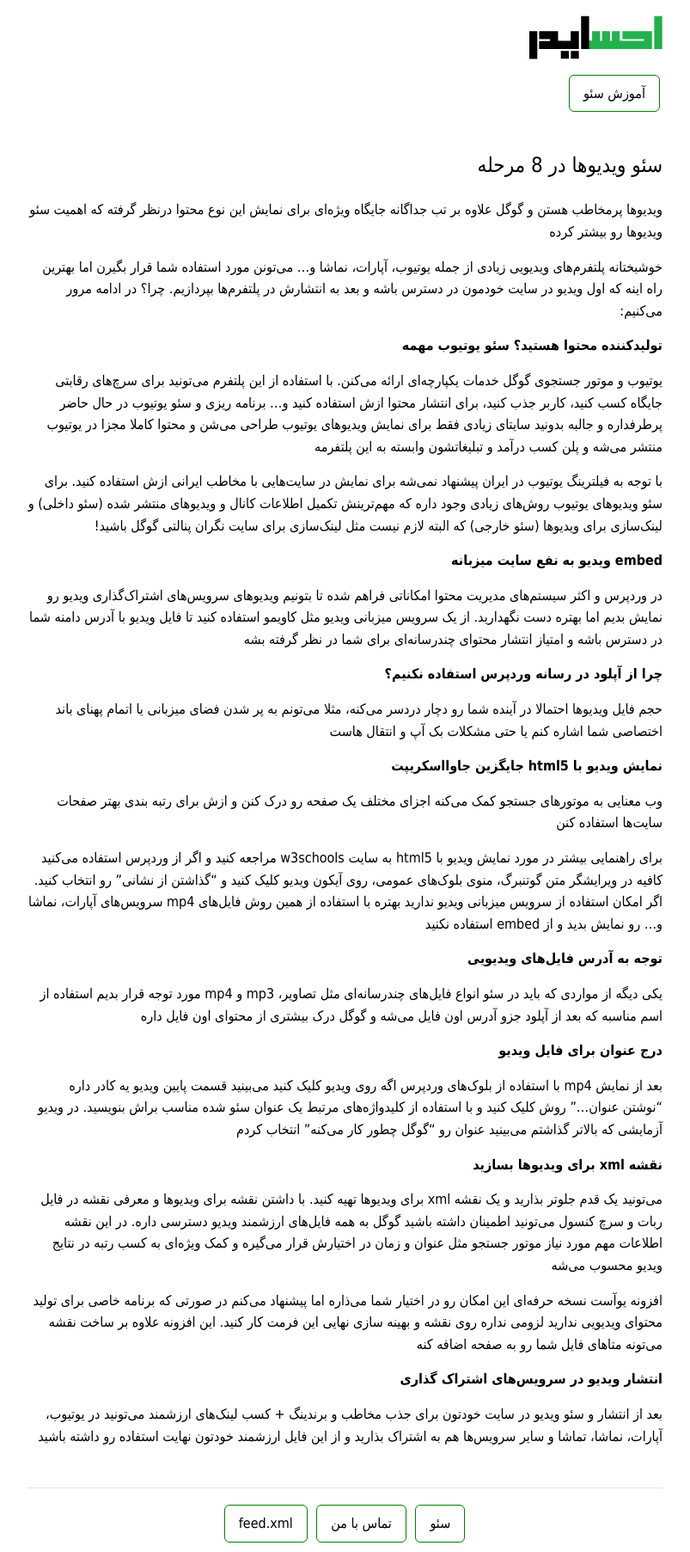
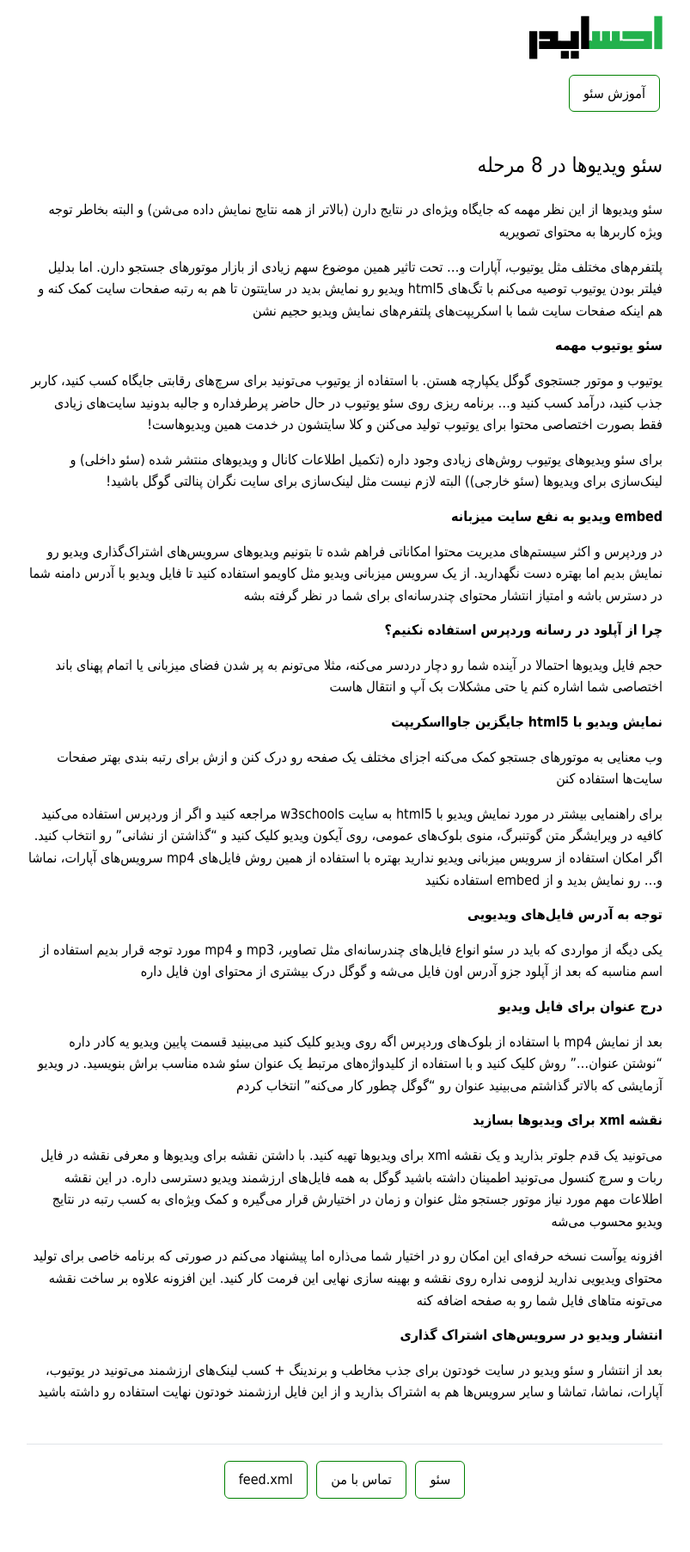
Before and after one commit to darkblog/darkblog.github.io, a Jekyll site: the page built from _posts/2021-5-2-video-seo.md, in a window 1280 px wide. Shown: the whole page at 86% size, without its empty margins (239-1042 px from the left). Built offline with Jekyll 4.4.1, drawn with Linux system fonts in a browser that asks for light colours; after the commit the page ends 1754 px from its top, so only the background shows below that.

Commit message:
Update 2021-5-2-video-seo.md

```diff
--- a/_posts/2021-5-2-video-seo.md
+++ b/_posts/2021-5-2-video-seo.md
@@ -3,15 +3,15 @@ layout: post
 title: سئو ویدیوها در 8 مرحله
 ---
 
-ویدیوها پرمخاطب هستن و گوگل علاوه بر تب جداگانه جایگاه ویژه‌ای برای نمایش این نوع محتوا درنظر گرفته که اهمیت سئو ویدیوها رو بیشتر کرده
+سئو ویدیوها از این نظر مهمه که جایگاه ویژه‌ای در نتایج دارن (بالاتر از همه نتایج نمایش داده می‌شن) و البته بخاطر توجه ویژه کاربرها به محتوای تصویریه
 
-خوشبختانه پلتفرم‌های ویدیویی زیادی از جمله یوتیوب، آپارات، نماشا و… می‌تونن مورد استفاده شما قرار بگیرن اما بهترین راه اینه که اول ویدیو در سایت خودمون در دسترس باشه و بعد به انتشارش در پلتفرم‌ها بپردازیم. چرا؟ در ادامه مرور می‌کنیم:
+پلتفرم‌های مختلف مثل یوتیوب، آپارات و... تحت تاثیر همین موضوع سهم زیادی از بازار موتورهای جستجو دارن. اما بدلیل فیلتر بودن یوتیوب توصیه می‌کنم با تگ‌های html5 ویدیو رو نمایش بدید در سایتتون تا هم به رتبه صفحات سایت کمک کنه و هم اینکه صفحات سایت شما با اسکریپت‌های پلتفرم‌های نمایش ویدیو حجیم نشن
 
-**تولیدکننده محتوا هستید؟ سئو یوتیوب مهمه**
+**سئو یوتیوب مهمه**
 
-یوتیوب و موتور جستجوی گوگل خدمات یکپارچه‌ای ارائه می‌کنن. با استفاده از این پلتفرم می‌تونید برای سرچ‌های رقابتی جایگاه کسب کنید، کاربر جذب کنید، برای انتشار محتوا ازش استفاده کنید و… برنامه ریزی و سئو یوتیوب در حال حاضر پرطرفداره و جالبه بدونید سایتای زیادی فقط برای نمایش ویدیوهای یوتیوب طراحی می‌شن و محتوا کاملا مجزا در یوتیوب منتشر می‌شه و پلن کسب درآمد و تبلیغاتشون وابسته به این پلتفرمه
+یوتیوب و موتور جستجوی گوگل یکپارچه هستن. با استفاده از یوتیوب می‌تونید برای سرچ‌های رقابتی جایگاه کسب کنید، کاربر جذب کنید، درآمد کسب کنید و... برنامه ریزی روی سئو یوتیوب در حال حاضر پرطرفداره و جالبه بدونید سایت‌های زیادی فقط بصورت اختصاصی محتوا برای یوتیوب تولید می‌کنن و کلا سایتشون در خدمت همین ویدیوهاست!
 
-با توجه به فیلترینگ یوتیوب در ایران پیشنهاد نمی‌شه برای نمایش در سایت‌هایی با مخاطب ایرانی ازش استفاده کنید. برای سئو ویدیوهای یوتیوب روش‌های زیادی وجود داره که مهم‌ترینش تکمیل اطلاعات کانال و ویدیوهای منتشر شده (سئو داخلی) و لینک‌سازی برای ویدیوها (سئو خارجی) که البته لازم نیست مثل لینک‌سازی برای سایت نگران پنالتی گوگل باشید!
+برای سئو ویدیوهای یوتیوب روش‌های زیادی وجود داره (تکمیل اطلاعات کانال و ویدیوهای منتشر شده (سئو داخلی) و لینک‌سازی برای ویدیوها (سئو خارجی)) البته لازم نیست مثل لینک‌سازی برای سایت نگران پنالتی گوگل باشید!
 
 **embed ویدیو به نفع سایت میزبانه**
 
```
